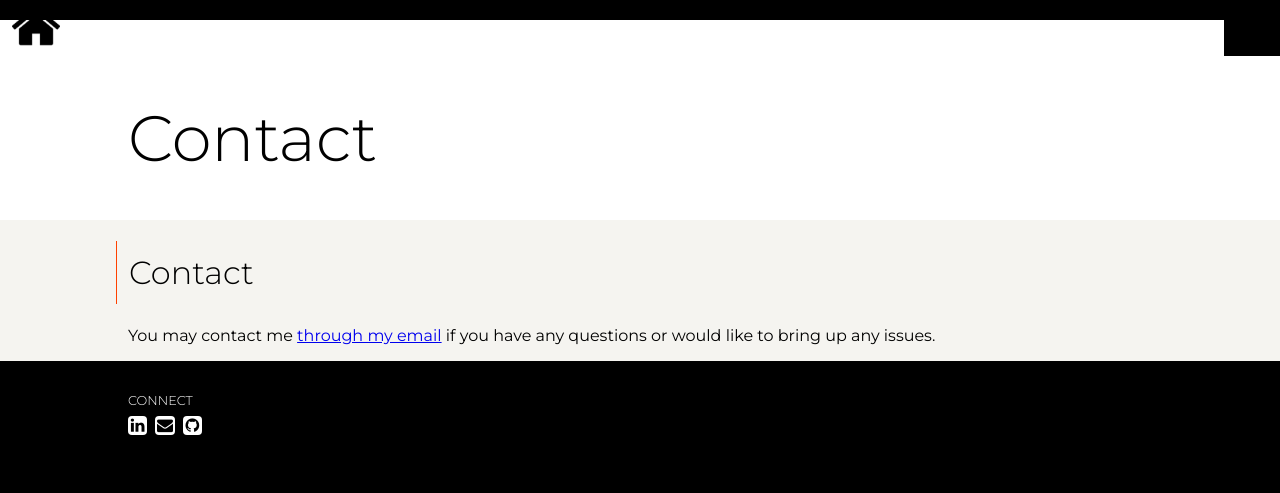
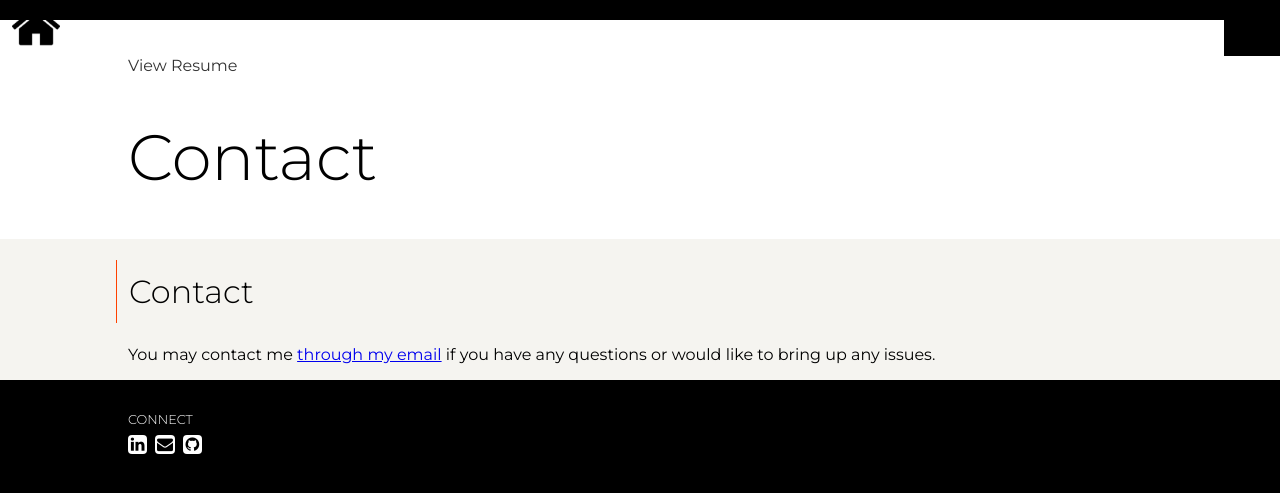
Before and after one commit to jonathan-manurung/portfolio, a Jekyll site: the page built from pages/contact.md, in a window 1280 px wide. Shown: the top 493 px of the page. Built offline with Jekyll 4.4.1, drawn with Linux system fonts in a browser that asks for light colours.

Commit message:
Update header.html

```diff
--- a/_includes/header.html
+++ b/_includes/header.html
@@ -23,6 +23,12 @@
       </a>
     {% endfor %}
 
+    <!-- Resume menu item -->
+    <a href="{{ site.data.settings.resume | relative_url }}" target="_blank" style="text-decoration: none; color: #333;">
+      Resume
+    </a>
+  </nav>
+
     <!-- Resume button -->
     {% if site.data.settings.resume %}
       <a href="{{ site.data.settings.resume | relative_url }}" target="_blank" style="text-decoration: none; color: #333;">
```
